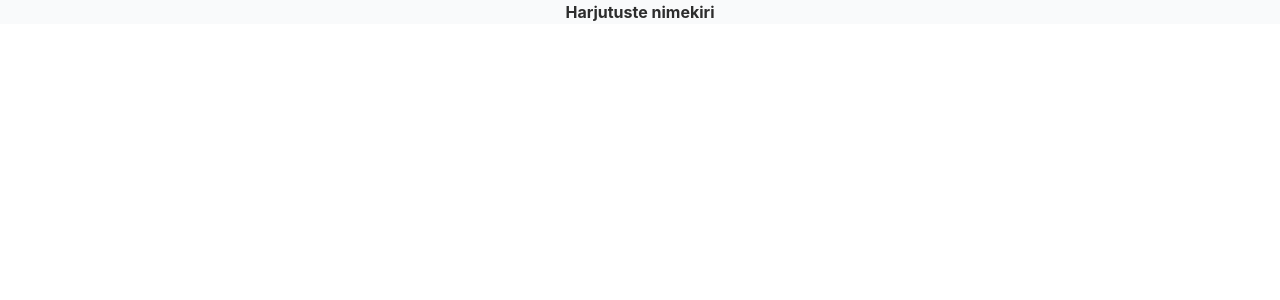
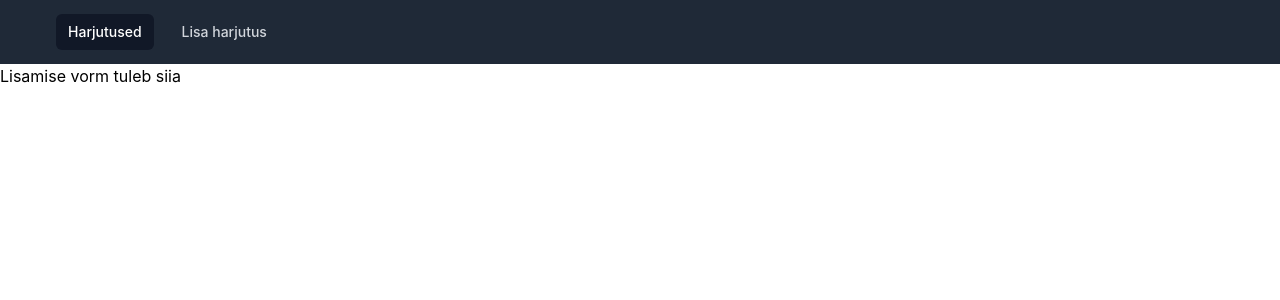
Before and after one commit to Alaanep/vue-clientapp, a Vue app: page /newexercise in a window 1280 px wide. Shown: the top 300 px of the page. Built offline with nearby package versions, Linux system fonts and the light colour scheme.

Commit message:
menüü, ruuter ja tühi AddExerciseForm

```diff
--- a/package.json
+++ b/package.json
@@ -23,6 +23,7 @@
     "typescript": "^4.6.4",
     "vite": "^3.1.0",
     "vite-plugin-windicss": "^1.8.8",
+    "vue-router": "^4.1.5",
     "vue-tsc": "^0.40.4",
     "windicss": "^3.5.6"
   }
--- a/src/App.vue
+++ b/src/App.vue
@@ -1,9 +1,34 @@
 <template>
-  <ExerciseList title="Harjutuste nimekiri" />
+  <!--<ExerciseList title="Harjutuste nimekiri" /> -->
+  <nav class="bg-gray-800">
+    <div class="max-w-7xl mx-auto px-2 sm:px-6 lg:px-8">
+      <div class="relative flex items-center justify-between h-16">
+        <div class="flex-1 flex items-center justify-center sm:items-stretch sm:justify-start">
+          <div class="hidden sm:block sm:ml-6">
+            <div class="flex space-x-4">
+              <router-link
+              to="/"
+              class="bg-gray-900 text-white px-3 py-2 rounded-md text-sm font-medium"
+              aria-current="page"
+              >Harjutused
+              </router-link>
+
+              <router-link
+              to="/newexercise"
+              class="text-gray-300 hover:bg-gray-700 hover:text-white px-3 py-2 rounded-md text-sm font-medium"
+              >Lisa harjutus</router-link>
+            </div>
+          </div>
+        </div>
+      </div>
+    </div>
+  </nav>
+
+<router-view />
 </template>
 
 <script setup lang="ts">
   // This starter template is using Vue 3 <script setup> SFCs
   // Check out https://vuejs.org/api/sfc-script-setup.html#script-setup
-  import ExerciseList from './components/ExerciseList.vue';
+  //import ExerciseList from './components/ExerciseList.vue';
 </script>
--- /dev/null
+++ b/src/components/AddExerciseForm.vue
@@ -0,0 +1,5 @@
+<template>
+    Lisamise vorm tuleb siia
+</template>
+
+<script setup lang="ts"></script>
--- a/src/main.ts
+++ b/src/main.ts
@@ -5,9 +5,11 @@ import PrimeVue from 'primevue/config';
 import 'primevue/resources/themes/saga-blue/theme.css'; //theme
 import 'primevue/resources/primevue.min.css'; //core css
 import 'primeicons/primeicons.css'; //icons
+import router from './router';
 
 const app = createApp(App);
 
 app.use(PrimeVue);
+app.use(router);
 
 app.mount('#app');
--- /dev/null
+++ b/src/router/index.ts
@@ -0,0 +1,24 @@
+import {createRouter, createWebHistory, RouteRecordRaw} from 'vue-router';
+import ExerciseVue from '@/components/Exercise.vue';
+import AddExerciseVue from '@/components/AddExerciseForm.vue';
+import { create } from 'domain';
+
+const routes: Array<RouteRecordRaw>=[
+    {
+        path:'/',
+        name: 'Harjutused',
+        component: ExerciseVue,
+        props: {title: 'Harjutused'},
+    },
+    {
+        path: '/newexercise',
+        name: 'Lisa harjutus',
+        component: AddExerciseVue,
+    }
+];
+
+const router = createRouter({
+    history: createWebHistory(),
+    routes,
+});
+export default router;
```
Also changed, not shown: 1 other file (tests, documents, lock files or other folders).
